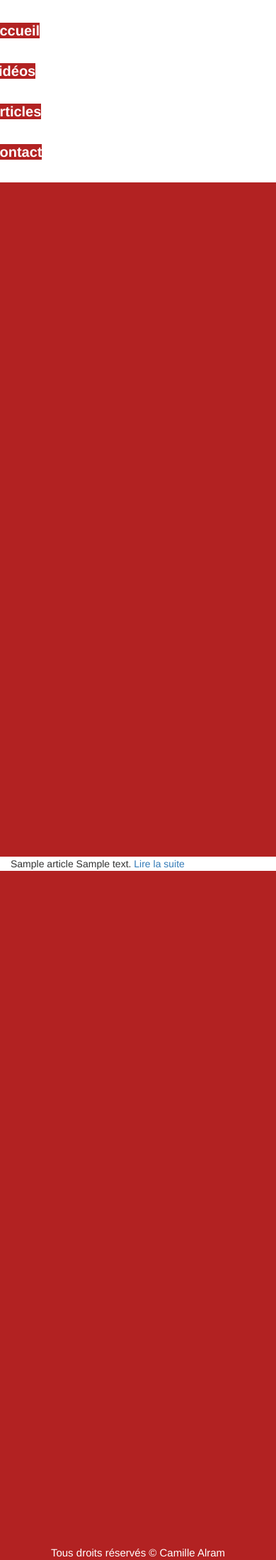
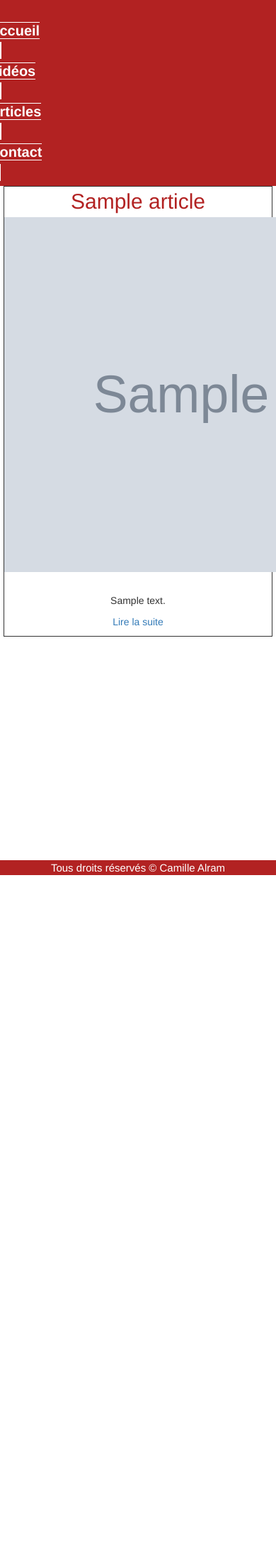
Before and after one commit to CamilleAlram/Pandapps, a Django app: template panda/pandapps/templates/articles.html in a window 390 px wide; the page is wider, and only the part inside the window is pictured. Shown: the part 220-2418 px from the top of that part at 71% size. After the commit the page ends 1453 px from the top of that part, so only its background shows below. Run offline with Django 3.2, Linux system fonts and the light colour scheme; the template is opened without the code that fills it: most values are stand-ins (such as "Sample title", 1, 10 or a date in 2020); grey boxes marked "Sample" are stand-in pictures; some libraries are stand-ins or nearby versions.

Commit message:
Réorganisation du css et des pages pour que ça soit ok pour les articles

```diff
--- a/panda/pandapps/static/css/main.css
+++ b/panda/pandapps/static/css/main.css
@@ -1,5 +1,8 @@
+body{
+    background-color: #B22222;
+}
+
 h1.header {
-    background-color: #B22222;
     color: white;
     margin: 0;
     font-size: 100px;
@@ -12,8 +15,18 @@
     text-align: center;
 }
 
+.article{
+    border: solid 1px;
+    text-align: center;
+    margin: 5px;
+}
+
+.image{
+    width: 500px;
+    height: 500px;
+}
+
 .nav {
-    background-color: #B22222;
     color: white;
     border: solid white 1px;
     font-weight: bold;
@@ -31,8 +44,8 @@
 }
 
 .column{
-    background-color: #B22222;
-    height: 950px;
+    background-color: white;
+    min-height: 950px
 }
 
 .form_contact{
@@ -52,7 +65,6 @@
 }
 
 #footer{
-    background-color: #B22222;
     color: white;
     font-size: 15px;
     text-align: center;
--- a/panda/pandapps/templates/articles.html
+++ b/panda/pandapps/templates/articles.html
@@ -2,18 +2,15 @@
 
 {% block content %}
     <div class="row">
-        <div class="col-md-2 column"></div>
-        <div class="col-md-8">
-            {% for article in articles %}
-                <div class="col-md-4">
-                    <div class="article">
-                        {{article.title}}
-                        {{article.description}}
-                        <a href="{% url 'detail-article' article.id %}">Lire la suite</a>
-                    </div>
+        <div class="col-md-8 col-md-offset-2 column">
+            {% for article in articles reversed %}
+                <div class="article">
+                    <span class="title">{{article.title}}</span>
+                    <p><img class="image" src="{{article.photo.url}}">&nbsp;</p>
+                    <p>{{article.description}}</p>
+                    <p><a href="{% url 'detail-article' article.id %}">Lire la suite</a></p>
                 </div>
             {% endfor %}
         </div>
-        <div class="col-md-2 column"></div>
     </div>
 {% endblock %}
--- a/panda/pandapps/templates/base.html
+++ b/panda/pandapps/templates/base.html
@@ -5,9 +5,9 @@
         <meta charset="utf-8">
         <title>Panda Rouge</title>
         <meta name="description" content="">
-        <link rel="stylesheet" href="{% static 'css/main.css' %}">
         <link rel="stylesheet" href="//maxcdn.bootstrapcdn.com/bootstrap/3.2.0/css/bootstrap.min.css">
         <link rel="stylesheet" href="//maxcdn.bootstrapcdn.com/bootstrap/3.2.0/css/bootstrap-theme.min.css">
+        <link rel="stylesheet" href="{% static 'css/main.css' %}">
     </head>
     <body>
 
--- a/panda/pandapps/templates/contact.html
+++ b/panda/pandapps/templates/contact.html
@@ -2,8 +2,7 @@
 
 {% block content %}
     <div class="row">
-        <div class="col-md-2 column"></div>
-        <div class="col-md-8">
+        <div class="col-md-8 col-md-offset-2 column">
             <div class="form_contact">
                 <form method="post">
                     <table class="table_form">
@@ -17,6 +16,5 @@
                     <span>Bonjour, vous pouvez me contacter grâce à ce formulaire. Je vous répondrai dès que possible.</span>
             </div>
         </div>
-        <div class="col-md-2 column"></div>
     </div>
 {% endblock %}
--- a/panda/pandapps/templates/home.html
+++ b/panda/pandapps/templates/home.html
@@ -2,8 +2,7 @@
 
 {% block content %}
     <div class="row">
-        <div class="col-md-2 column"></div>
-        <div class="col-md-8 middle">
+        <div class="col-md-8 middle col-md-offset-2 column">
             <div class="row">
                 <div class="col-md-12">
                     {% for video in video_first %}
@@ -33,6 +32,5 @@
                 </div>
             </div>
         </div>
-        <div class="col-md-2 column"></div>
     </div>
 {% endblock %}
--- a/panda/pandapps/templates/videos.html
+++ b/panda/pandapps/templates/videos.html
@@ -2,8 +2,7 @@
 
 {% block content %}
     <div class="row">
-        <div class="col-md-2 column"></div>
-        <div class="col-md-8">
+        <div class="col-md-8 col-md-offset-2 column">
             {% for video in videos %}
                 <div class="col-md-4">
                     <div class="video">
@@ -17,6 +16,5 @@
                 </div>
             {% endfor %}
         </div>
-        <div class="col-md-2 column"></div>
     </div>
 {% endblock %}
```
Also changed, not shown: panda/pandapps/templates/detail-article.html (+4 -6 lines), 1 other file.
